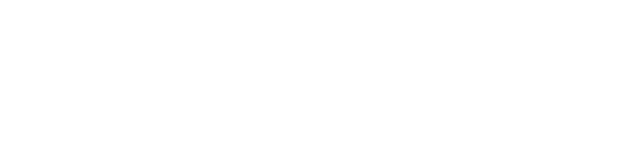
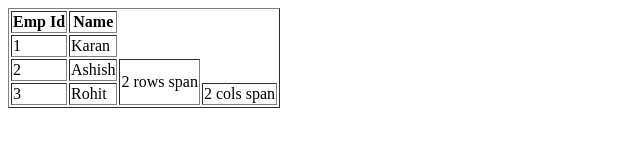
Before and after one commit to bishtmanish739/Html, a plain HTML site: page index.html in a window 1280 px wide. Shown: the whole page, without its empty margins (0-640 px from the left). Drawn offline with Linux system fonts and the light colour scheme.

Commit message:
table in html

```diff
--- a/index.html
+++ b/index.html
@@ -7,6 +7,32 @@
     <title>HTML Learning </title>
 </head>
 <body>
+    <table border="1">
+        <thead>
+            <tr>
+                <th>Emp Id</th>
+                <th>Name</th>
 
+            </tr>
+
+        </thead>
+        <tbody>
+            <tr>
+                <td>1</td>
+                <td>Karan</td>
+            </tr>
+            <tr>
+                <td>2</td>
+                <td>Ashish</td>
+                <td rowspan="2">2 rows span</td>
+            </tr>
+            <tr>
+                <td>3</td>
+                <td>Rohit</td>
+                <td colspan="2">2 cols span</td>
+            </tr>
+        </tbody>
+
+    </table>
 </body>
 </html>
```
